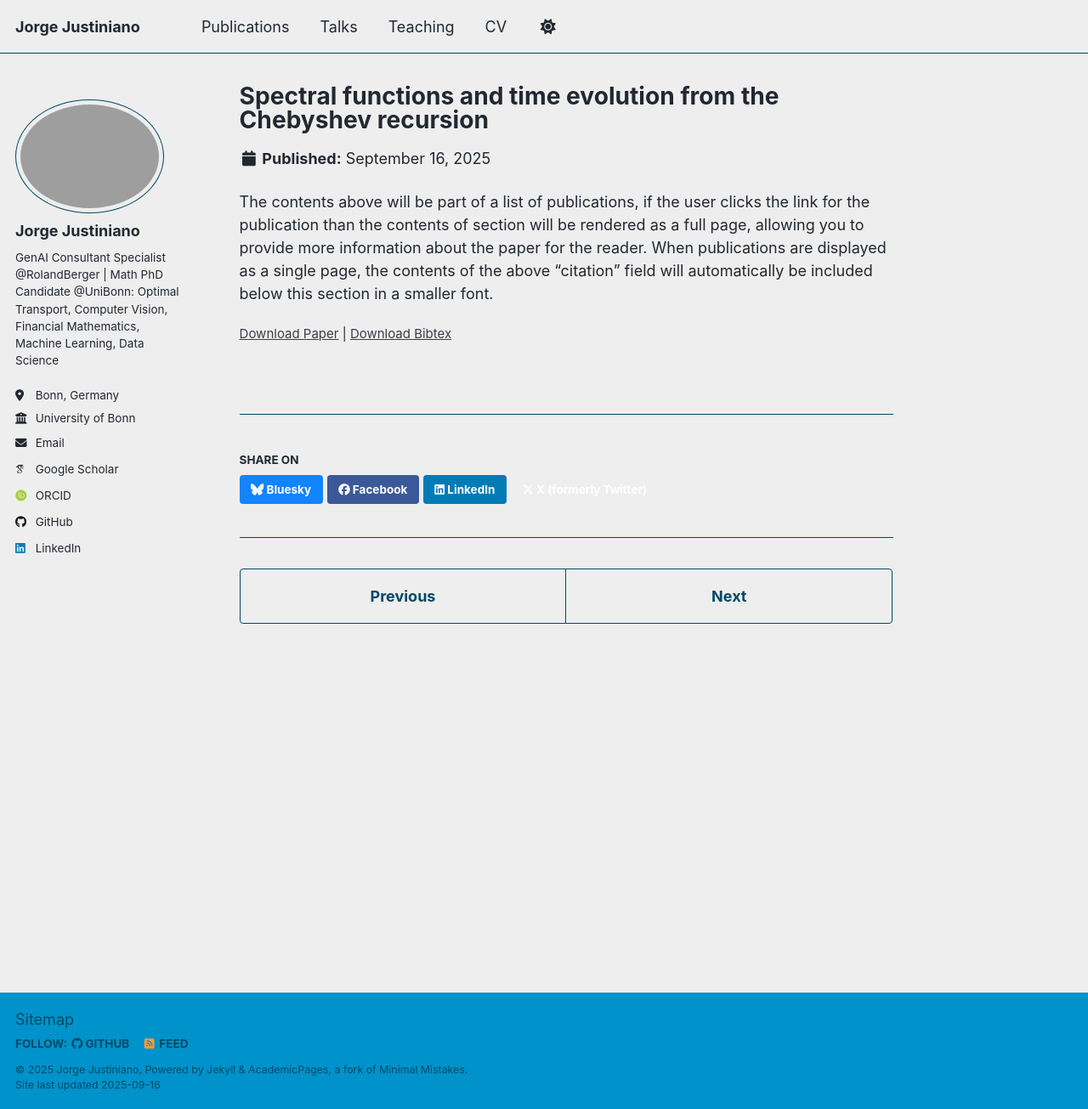
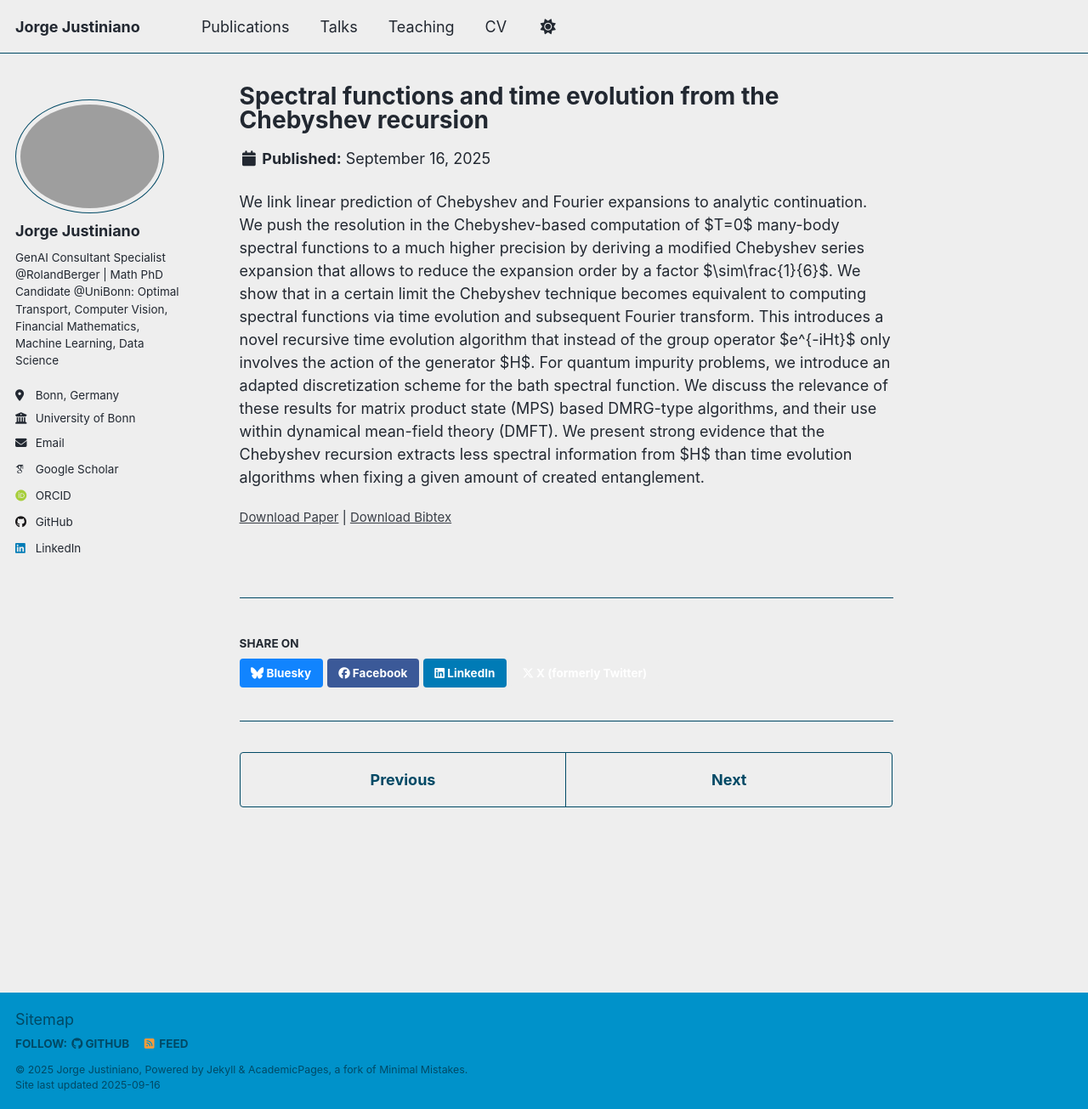
Before and after one commit to jjustiniano2/jjustiniano2.github.io, a Jekyll site: the page built from _publications/PhysRevB91115144.md, in a window 1280 px wide and 1305 px high. Shown: the whole window at 85% size. Built offline with Jekyll 4.4.1, drawn with Linux system fonts in a browser that asks for light colours; some web fonts are replaced; a script that is not in the unit is left out.

Commit message:
Update PhysRevB91115144.md

```diff
--- a/_publications/PhysRevB91115144.md
+++ b/_publications/PhysRevB91115144.md
@@ -8,4 +8,4 @@ doi: 'https://doi.org/10.1103/PhysRevB.91.115144'
 bibtexurl: '/files/PhysRevB.91.115144.bibtex'
 paperurl: 'https://arxiv.org/pdf/1501.07216'
 ---
-The contents above will be part of a list of publications, if the user clicks the link for the publication than the contents of section will be rendered as a full page, allowing you to provide more information about the paper for the reader. When publications are displayed as a single page, the contents of the above "citation" field will automatically be included below this section in a smaller font.
+We link linear prediction of Chebyshev and Fourier expansions to analytic continuation. We push the resolution in the Chebyshev-based computation of $T=0$ many-body spectral functions to a much higher precision by deriving a modified Chebyshev series expansion that allows to reduce the expansion order by a factor $\sim\frac{1}{6}$.  We show that in a certain limit the Chebyshev technique becomes equivalent to computing spectral functions via time evolution and subsequent Fourier transform. This introduces a novel recursive time evolution algorithm that instead of the group operator $e^{-iHt}$ only involves the action of the generator $H$. For quantum impurity problems, we introduce an adapted discretization scheme for the bath spectral function. We discuss the relevance of these results for matrix product state (MPS) based DMRG-type algorithms, and their use within dynamical mean-field theory (DMFT). We present strong evidence that the Chebyshev recursion extracts less spectral information from $H$ than time evolution algorithms when fixing a given amount of created entanglement.
```
